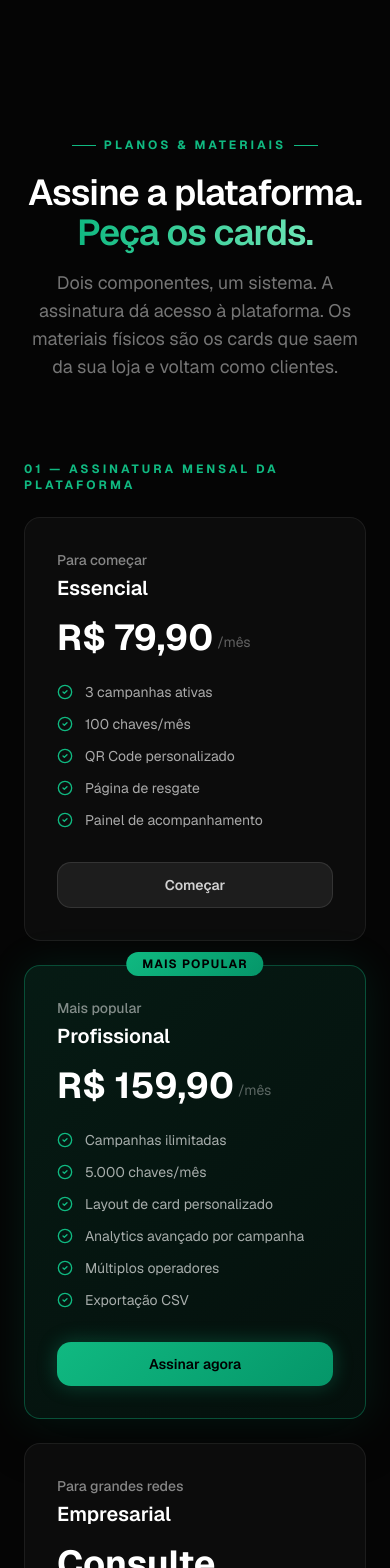
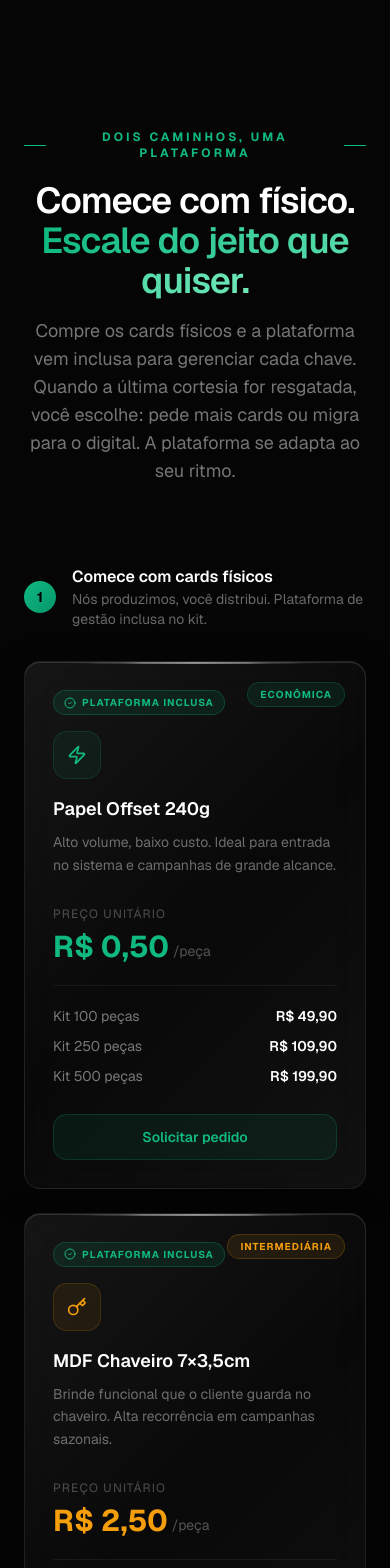
Before and after one commit to alvarofederal/courtesyfy, a Next.js app: page / in a window 390 px wide. Shown: the part 6460-8028 px from the top of the page. Built offline with nearby package versions, Linux system fonts and the light colour scheme.

Commit message:
Reestrutura seção de preços: dois caminhos em um produto
Materiais físicos agora vêm primeiro com badge 'Plataforma inclusa'.
Callout explicando o que acontece quando a última chave é resgatada.
Assinatura posicionada como Caminho 2 para quem prefere imprimir por conta.

```diff
--- a/src/app/page.tsx
+++ b/src/app/page.tsx
@@ -5,7 +5,7 @@ import { motion, useScroll, useTransform, AnimatePresence } from "framer-motion"
 import { useEffect, useRef, useState } from "react"
 import {
   QrCode, Key, BarChart3, CheckCircle2, ArrowRight,
-  Zap, Shield, Users, Gift, Sparkles, ChevronRight,
+  Zap, Shield, Users, Gift, Sparkles, ChevronRight, Package,
 } from "lucide-react"
 import { SplashScreen } from "./_components/splash-screen"
 
@@ -426,9 +426,9 @@ export default function LandingPage() {
       name: "Essencial",
       price: "R$ 79,90",
       period: "/mês",
-      desc: "Para começar",
+      desc: "Imprima por conta",
       highlight: false,
-      features: ["3 campanhas ativas", "100 chaves/mês", "QR Code personalizado", "Página de resgate", "Painel de acompanhamento"],
+      features: ["3 campanhas ativas", "100 chaves/mês para imprimir", "PDF otimizado para impressão", "QR Code personalizado", "Página de resgate"],
     },
     {
       name: "Profissional",
@@ -436,7 +436,7 @@ export default function LandingPage() {
       period: "/mês",
       desc: "Mais popular",
       highlight: true,
-      features: ["Campanhas ilimitadas", "5.000 chaves/mês", "Layout de card personalizado", "Analytics avançado por campanha", "Múltiplos operadores", "Exportação CSV"],
+      features: ["Campanhas ilimitadas", "5.000 chaves/mês para imprimir", "Layout de card personalizável", "Analytics avançado por campanha", "Múltiplos operadores", "Exportação para qualquer gráfica"],
     },
     {
       name: "Empresarial",
@@ -832,26 +832,184 @@ export default function LandingPage() {
             viewport={{ once: true }}
             className="text-center mb-20"
           >
-            <SectionLabel>Planos & Materiais</SectionLabel>
+            <SectionLabel>Dois caminhos, uma plataforma</SectionLabel>
             <h2 className="text-4xl md:text-5xl font-semibold tracking-tight mt-5 mb-4">
-              Assine a plataforma.{" "}
+              Comece com físico.{" "}
               <span className="bg-clip-text text-transparent"
                 style={{ backgroundImage: "linear-gradient(90deg, #10b981, #6ee7b7)" }}>
-                Peça os cards.
+                Escale do jeito que quiser.
               </span>
             </h2>
             <p className="text-lg max-w-2xl mx-auto" style={{ color: "rgba(255,255,255,0.45)" }}>
-              Dois componentes, um sistema. A assinatura dá acesso à plataforma.
-              Os materiais físicos são os cards que saem da sua loja e voltam como clientes.
+              Compre os cards físicos e a plataforma vem inclusa para gerenciar cada chave.
+              Quando a última cortesia for resgatada, você escolhe: pede mais cards ou migra para o digital.
+              A plataforma se adapta ao seu ritmo.
             </p>
           </motion.div>
 
-          {/* ── Bloco de assinatura ── */}
-          <p className="text-xs font-bold uppercase tracking-[3px] mb-6"
-            style={{ color: "#10b981" }}>
-            01 — Assinatura mensal da plataforma
-          </p>
-          <div className="grid md:grid-cols-3 gap-6 items-start mb-24">
+          {/* ── CAMINHO 1: Físico + Plataforma inclusa ── */}
+          <div className="flex items-center gap-4 mb-8">
+            <div className="flex items-center justify-center w-8 h-8 rounded-full text-sm font-bold text-black flex-shrink-0"
+              style={{ background: "linear-gradient(135deg, #10b981, #059669)" }}>1</div>
+            <div>
+              <p className="text-base font-semibold text-white">Comece com cards físicos</p>
+              <p className="text-sm" style={{ color: "rgba(255,255,255,0.40)" }}>
+                Nós produzimos, você distribui. Plataforma de gestão inclusa no kit.
+              </p>
+            </div>
+          </div>
+
+          {/* ── CAMINHO 1: Cards físicos (materiais) ── */}
+          <div className="grid md:grid-cols-3 gap-6 mb-16">
+            {materials.map((mat, i) => (
+              <motion.div
+                key={i}
+                initial={{ opacity: 0, y: 40 }}
+                whileInView={{ opacity: 1, y: 0 }}
+                viewport={{ once: true }}
+                transition={{ delay: i * 0.1 }}
+                className="glow-card glass-card rounded-2xl p-7 relative overflow-hidden"
+              >
+                {/* Tier badge */}
+                <div className="absolute top-5 right-5 text-[10px] font-bold uppercase tracking-widest px-3 py-1 rounded-full"
+                  style={{
+                    background: `${mat.accentColor}18`,
+                    color: mat.accentColor,
+                    border: `1px solid ${mat.accentColor}35`,
+                  }}>
+                  {mat.tier}
+                </div>
+
+                {/* Plataforma inclusa badge */}
+                <div className="inline-flex items-center gap-1.5 text-[10px] font-bold uppercase tracking-widest px-2.5 py-1 rounded-full mb-4"
+                  style={{
+                    background: "rgba(16,185,129,0.10)",
+                    color: "#10b981",
+                    border: "1px solid rgba(16,185,129,0.25)",
+                  }}>
+                  <CheckCircle2 className="w-3 h-3" />
+                  Plataforma inclusa
+                </div>
+
+                {/* Icon */}
+                <div className="w-12 h-12 rounded-xl flex items-center justify-center mb-4"
+                  style={{ background: `${mat.accentColor}12`, border: `1px solid ${mat.accentColor}28` }}>
+                  <mat.icon className="w-5 h-5" style={{ color: mat.accentColor }} />
+                </div>
+
+                <h3 className="text-lg font-semibold mb-2 pr-16">{mat.name}</h3>
+                <p className="text-sm leading-relaxed mb-6" style={{ color: "rgba(255,255,255,0.40)" }}>
+                  {mat.desc}
+                </p>
+
+                {/* Preço unitário */}
+                <div className="mb-5 pb-5" style={{ borderBottom: "1px solid rgba(255,255,255,0.06)" }}>
+                  <span className="text-xs uppercase tracking-widest" style={{ color: "rgba(255,255,255,0.28)" }}>
+                    preço unitário
+                  </span>
+                  <div className="flex items-end gap-1 mt-1">
+                    <span className="text-3xl font-bold" style={{ color: mat.accentColor }}>
+                      {mat.unitPrice}
+                    </span>
+                    <span className="text-sm mb-1" style={{ color: "rgba(255,255,255,0.3)" }}>/peça</span>
+                  </div>
+                </div>
+
+                {/* Kits */}
+                <div className="space-y-2.5 mb-7">
+                  {mat.kits.map((k) => (
+                    <div key={k.label} className="flex items-center justify-between">
+                      <span className="text-sm" style={{ color: "rgba(255,255,255,0.45)" }}>{k.label}</span>
+                      <span className="text-sm font-semibold text-white">{k.price}</span>
+                    </div>
+                  ))}
+                </div>
+
+                {/* CTA */}
+                <Link
+                  href="/register"
+                  className="block text-center text-sm font-semibold py-3 rounded-xl transition-all hover:scale-[1.02] active:scale-95"
+                  style={{
+                    background: `${mat.accentColor}14`,
+                    color: mat.accentColor,
+                    border: `1px solid ${mat.accentColor}30`,
+                  }}
+                >
+                  Solicitar pedido
+                </Link>
+              </motion.div>
+            ))}
+          </div>
+
+          {/* ── Callout: o que acontece quando as chaves acabam ── */}
+          <motion.div
+            initial={{ opacity: 0, y: 24 }}
+            whileInView={{ opacity: 1, y: 0 }}
+            viewport={{ once: true }}
+            className="rounded-2xl p-8 mb-24 relative overflow-hidden"
+            style={{
+              background: "linear-gradient(135deg, rgba(16,185,129,0.07) 0%, rgba(5,150,105,0.04) 100%)",
+              border: "1px solid rgba(16,185,129,0.18)",
+            }}
+          >
+            {/* Halo difuso */}
+            <div className="absolute inset-0 pointer-events-none"
+              style={{ background: "radial-gradient(ellipse at 50% 0%, rgba(16,185,129,0.08), transparent 65%)" }} />
+
+            <div className="relative z-10 flex flex-col md:flex-row items-center gap-8">
+              {/* Texto */}
+              <div className="flex-1 text-center md:text-left">
+                <p className="text-xs font-bold uppercase tracking-[3px] mb-3" style={{ color: "#10b981" }}>
+                  Quando a última chave for resgatada…
+                </p>
+                <h3 className="text-xl md:text-2xl font-semibold mb-2">
+                  A plataforma avisa. Você decide o próximo passo.
+                </h3>
+                <p className="text-sm leading-relaxed" style={{ color: "rgba(255,255,255,0.45)" }}>
+                  Acabou o estoque de cards? Sem problema. O sistema notifica e te dá duas opções na
+                  hora — sem perder clientes, sem parar a campanha.
+                </p>
+              </div>
+
+              {/* Duas opções */}
+              <div className="flex flex-col sm:flex-row md:flex-col gap-3 w-full md:w-auto md:min-w-[220px]">
+                <div className="flex items-center gap-3 px-5 py-4 rounded-xl"
+                  style={{ background: "rgba(16,185,129,0.10)", border: "1px solid rgba(16,185,129,0.22)" }}>
+                  <Package className="w-5 h-5 flex-shrink-0" style={{ color: "#10b981" }} />
+                  <div>
+                    <p className="text-sm font-semibold text-white">Pedir mais cards</p>
+                    <p className="text-xs" style={{ color: "rgba(255,255,255,0.40)" }}>continua no físico</p>
+                  </div>
+                </div>
+                <div className="flex items-center gap-3 px-5 py-4 rounded-xl"
+                  style={{ background: "rgba(255,255,255,0.04)", border: "1px solid rgba(255,255,255,0.09)" }}>
+                  <Sparkles className="w-5 h-5 flex-shrink-0" style={{ color: "#a78bfa" }} />
+                  <div>
+                    <p className="text-sm font-semibold text-white">Migrar para digital</p>
+                    <p className="text-xs" style={{ color: "rgba(255,255,255,0.40)" }}>assina e imprime</p>
+                  </div>
+                </div>
+              </div>
+            </div>
+          </motion.div>
+
+          {/* ── CAMINHO 2: Assinatura ── */}
+          <div className="flex items-center gap-4 mb-8">
+            <div className="flex items-center justify-center w-8 h-8 rounded-full text-sm font-bold flex-shrink-0"
+              style={{
+                background: "rgba(255,255,255,0.06)",
+                border: "1px solid rgba(255,255,255,0.12)",
+                color: "rgba(255,255,255,0.6)",
+              }}>2</div>
+            <div>
+              <p className="text-base font-semibold text-white">Prefiro imprimir por conta</p>
+              <p className="text-sm" style={{ color: "rgba(255,255,255,0.40)" }}>
+                Assine um plano, gere as chaves e imprima onde quiser — ou use só o digital.
+              </p>
+            </div>
+          </div>
+
+          <div className="grid md:grid-cols-3 gap-6 items-start">
             {plans.map((plan, i) => (
               <motion.div
                 key={i}
@@ -905,104 +1063,6 @@ export default function LandingPage() {
               </motion.div>
             ))}
           </div>
-
-          {/* ── Divisor ── */}
-          <div className="flex items-center gap-6 mb-14">
-            <div className="flex-1 h-px" style={{ background: "linear-gradient(to right, transparent, rgba(255,255,255,0.08))" }} />
-            <span className="text-xs font-bold uppercase tracking-[3px] px-4"
-              style={{ color: "rgba(255,255,255,0.25)" }}>
-              mais
-            </span>
-            <div className="flex-1 h-px" style={{ background: "linear-gradient(to left, transparent, rgba(255,255,255,0.08))" }} />
-          </div>
-
-          {/* ── Bloco de materiais ── */}
-          <p className="text-xs font-bold uppercase tracking-[3px] mb-6"
-            style={{ color: "#10b981" }}>
-            02 — Materiais físicos — o card que sai da sua loja
-          </p>
-
-          <div className="grid md:grid-cols-3 gap-6">
-            {materials.map((mat, i) => (
-              <motion.div
-                key={i}
-                initial={{ opacity: 0, y: 40 }}
-                whileInView={{ opacity: 1, y: 0 }}
-                viewport={{ once: true }}
-                transition={{ delay: i * 0.1 }}
-                className="glow-card glass-card rounded-2xl p-7 relative overflow-hidden"
-              >
-                {/* Tier badge */}
-                <div className="absolute top-5 right-5 text-[10px] font-bold uppercase tracking-widest px-3 py-1 rounded-full"
-                  style={{
-                    background: `${mat.accentColor}18`,
-                    color: mat.accentColor,
-                    border: `1px solid ${mat.accentColor}35`,
-                  }}>
-                  {mat.tier}
-                </div>
-
-                {/* Icon */}
-                <div className="w-12 h-12 rounded-xl flex items-center justify-center mb-5"
-                  style={{ background: `${mat.accentColor}12`, border: `1px solid ${mat.accentColor}28` }}>
-                  <mat.icon className="w-5 h-5" style={{ color: mat.accentColor }} />
-                </div>
-
-                <h3 className="text-lg font-semibold mb-2 pr-16">{mat.name}</h3>
-                <p className="text-sm leading-relaxed mb-6" style={{ color: "rgba(255,255,255,0.40)" }}>
-                  {mat.desc}
-                </p>
-
-                {/* Preço unitário */}
-                <div className="mb-5 pb-5" style={{ borderBottom: "1px solid rgba(255,255,255,0.06)" }}>
-                  <span className="text-xs uppercase tracking-widest" style={{ color: "rgba(255,255,255,0.28)" }}>
-                    preço unitário
-                  </span>
-                  <div className="flex items-end gap-1 mt-1">
-                    <span className="text-3xl font-bold" style={{ color: mat.accentColor }}>
-                      {mat.unitPrice}
-                    </span>
-                    <span className="text-sm mb-1" style={{ color: "rgba(255,255,255,0.3)" }}>/peça</span>
-                  </div>
-                </div>
-
-                {/* Kits */}
-                <div className="space-y-2.5 mb-7">
-                  {mat.kits.map((k) => (
-                    <div key={k.label} className="flex items-center justify-between">
-                      <span className="text-sm" style={{ color: "rgba(255,255,255,0.45)" }}>{k.label}</span>
-                      <span className="text-sm font-semibold text-white">{k.price}</span>
-                    </div>
-                  ))}
-                </div>
-
-                {/* CTA */}
-                <Link
-                  href="/register"
-                  className="block text-center text-sm font-semibold py-3 rounded-xl transition-all hover:scale-[1.02] active:scale-95"
-                  style={{
-                    background: `${mat.accentColor}14`,
-                    color: mat.accentColor,
-                    border: `1px solid ${mat.accentColor}30`,
-                  }}
-                >
-                  Solicitar pedido
-                </Link>
-              </motion.div>
-            ))}
-          </div>
-
-          {/* Nota de rodapé */}
-          <motion.p
-            initial={{ opacity: 0 }}
-            whileInView={{ opacity: 1 }}
-            viewport={{ once: true }}
-            className="text-center text-xs mt-10"
-            style={{ color: "rgba(255,255,255,0.22)" }}
-          >
-            * Os materiais físicos são pedidos separados da assinatura e produzidos sob demanda.
-            Prazo de entrega informado no pedido.
-          </motion.p>
 
         </div>
       </section>
```
